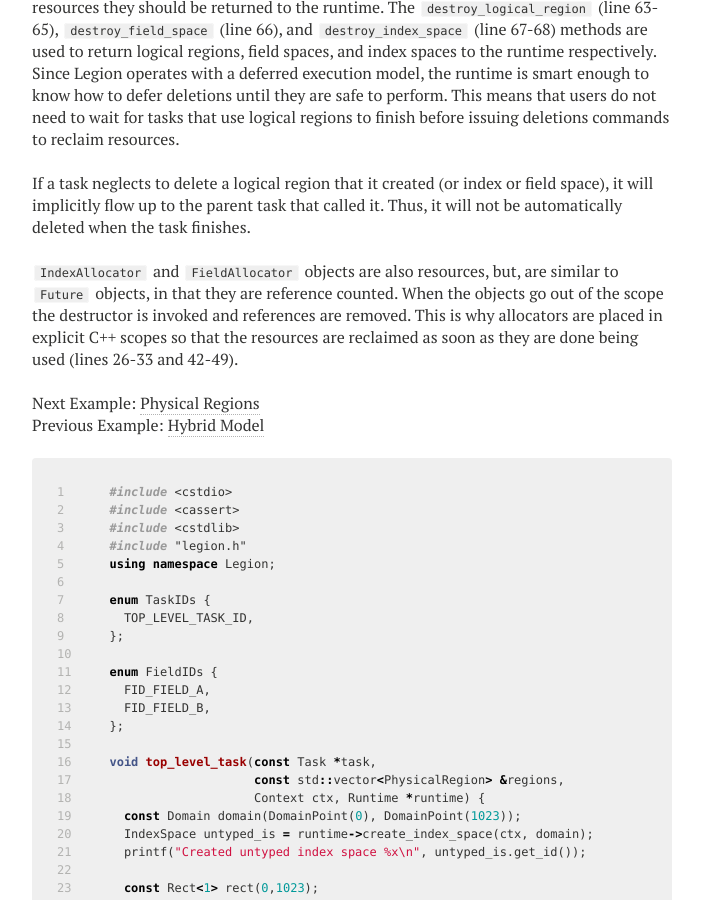
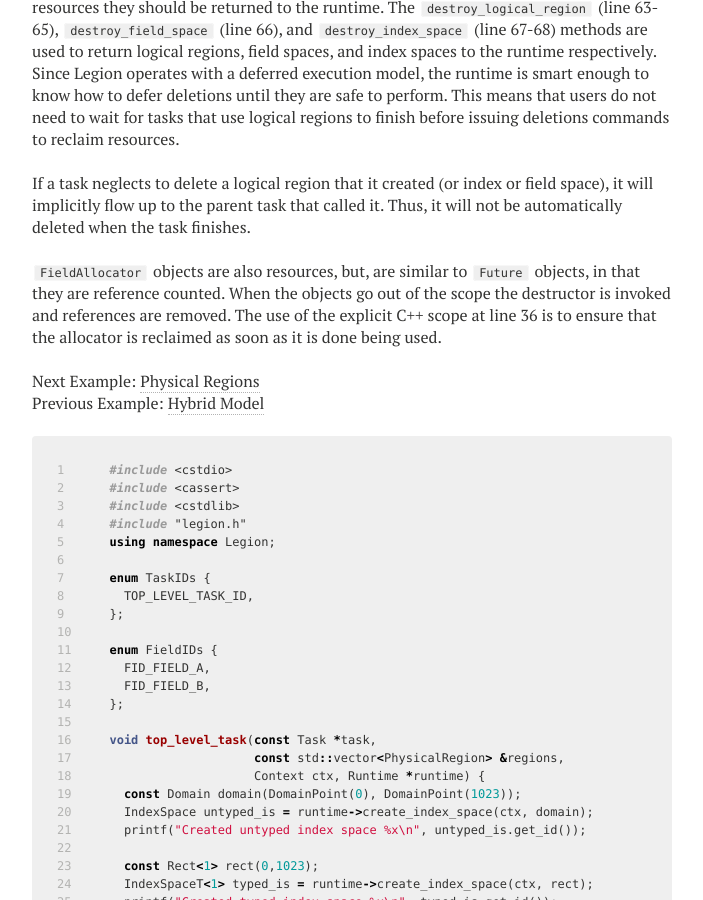
Before and after one commit to apryakhin/legion.stanford.edu, a Jekyll site: the page built from tutorial04.md, in a window 1280 px wide and 900 px high, scrolled down 2159 px. Shown: the whole window, without its empty margins (288-991 px from the left). Built offline with Jekyll 4.4.1, drawn with Linux system fonts in a browser that asks for light colours; nearby versions of some CDN libraries; some of the changed text lies outside the part shown.

Commit message:
Fix typos.

```diff
--- a/tutorial04.md
+++ b/tutorial04.md
@@ -49,7 +49,7 @@ partitioning is covered in a subsequent tutorial.
 
 Legion provides a number of API calls that can be used to retrieve
 information about an index space, such as the `Domain` or `Rect` that
-was used to create the index space. Lines 28 and 31 show examples of
+was used to create it. Lines 28 and 31 show examples of
 such calls.
 
 #### Field Spaces ####
@@ -133,13 +133,12 @@ index or field space), it will implicitly flow up to the parent task
 that called it. Thus, it will not be automatically deleted when the
 task finishes.
 
-`IndexAllocator` and `FieldAllocator` objects are also
+`FieldAllocator` objects are also
 resources, but, are similar to `Future` objects, in that they
 are reference counted. When the objects go out of the scope
-the destructor is invoked and references are removed. This is
-why allocators are placed in explicit C++ scopes so that
-the resources are reclaimed as soon as they are done being
-used (lines 26-33 and 42-49).
+the destructor is invoked and references are removed. The use of the
+explicit C++ scope at line 36 is to ensure that the allocator is
+reclaimed as soon as it is done being used.
 
 Next Example: [Physical Regions](/tutorial/physical_regions.html)
 Previous Example: [Hybrid Model](/tutorial/hybrid.html)
```
